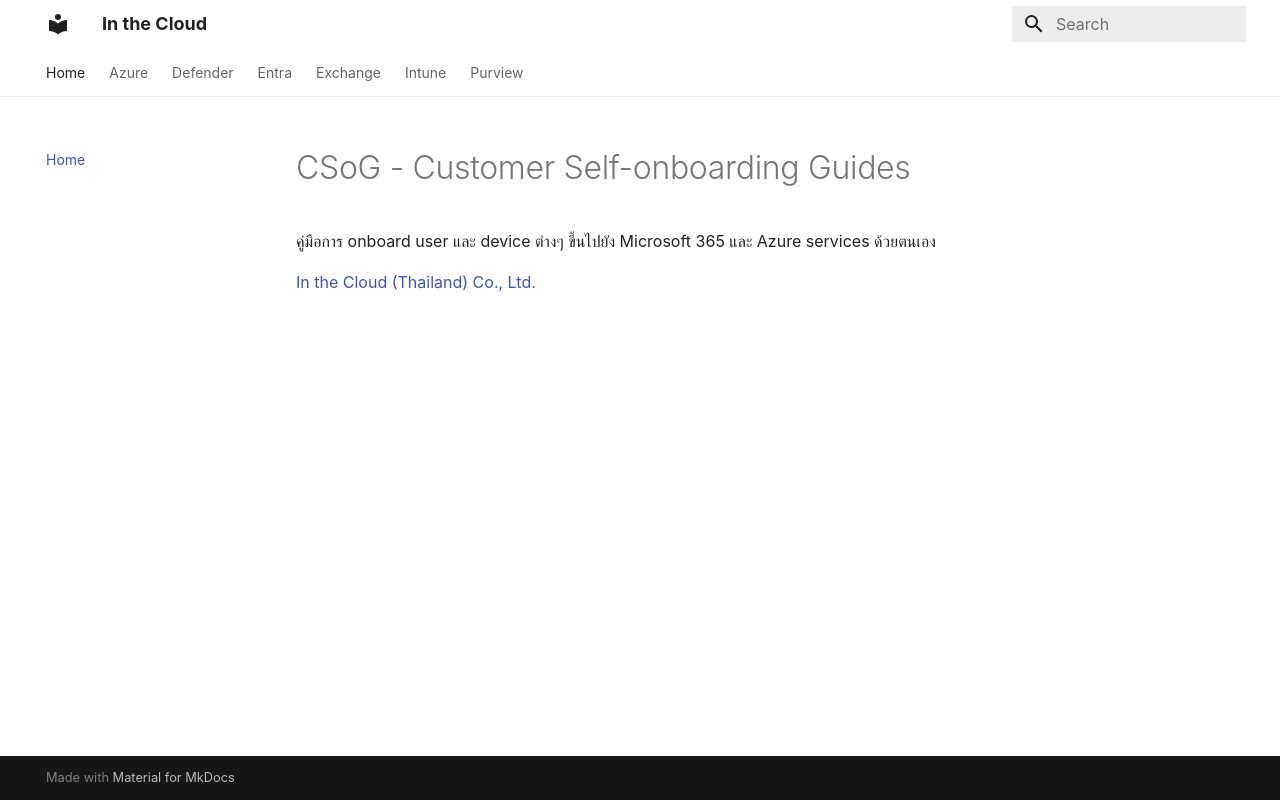
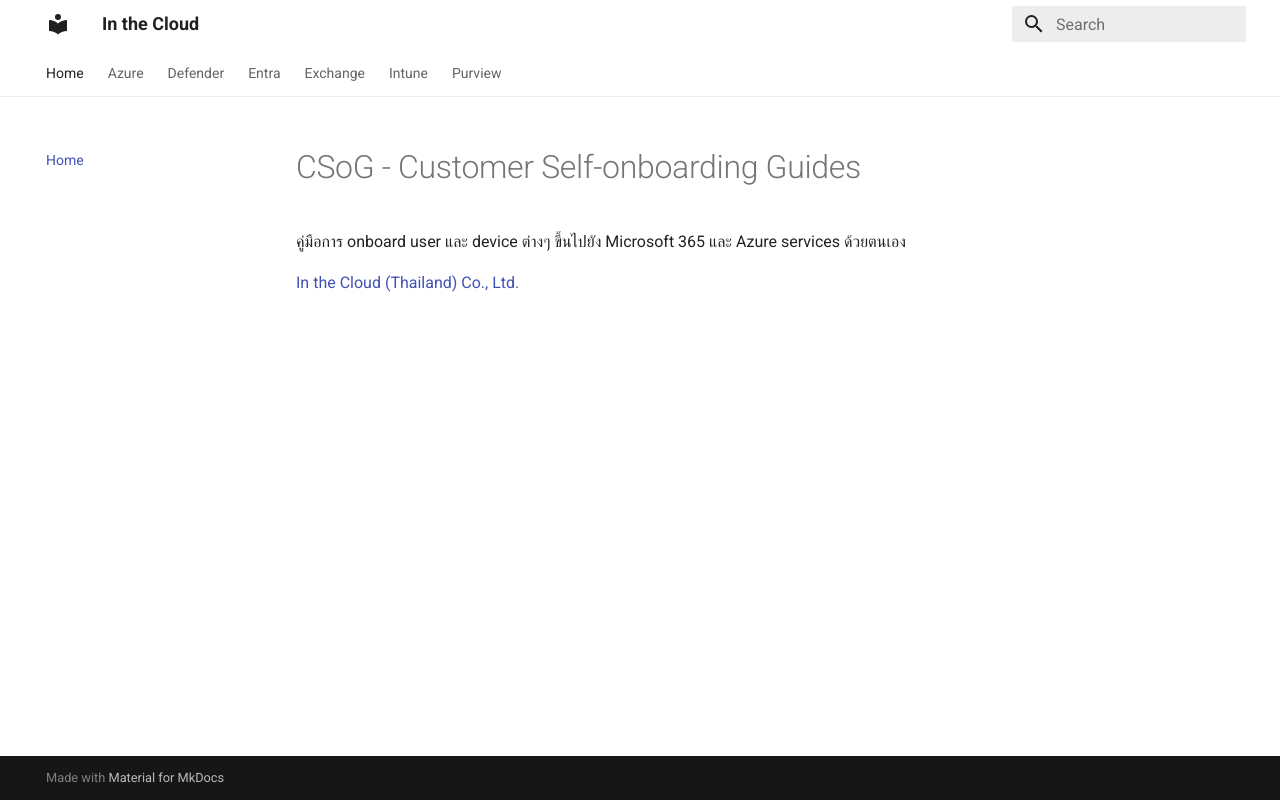
Before and after one commit to inthecloudthailand/csog, a plain HTML site: page index.html in a window 1280 px wide. Drawn offline with Linux system fonts and the light colour scheme.

Commit message:
Deployed 0d18c5e with MkDocs version: 1.6.0

```diff
--- a/stylesheets/extra.css
+++ b/stylesheets/extra.css
@@ -23,12 +23,3 @@
   margin-left: 20px;
 }
 }
-
-@font-face {
-  font-family: "Boon";
-  src: "Boon-Regular.woff2";
-}
-
-:root {
-  --md-text-font: "Boon";
-}
```
